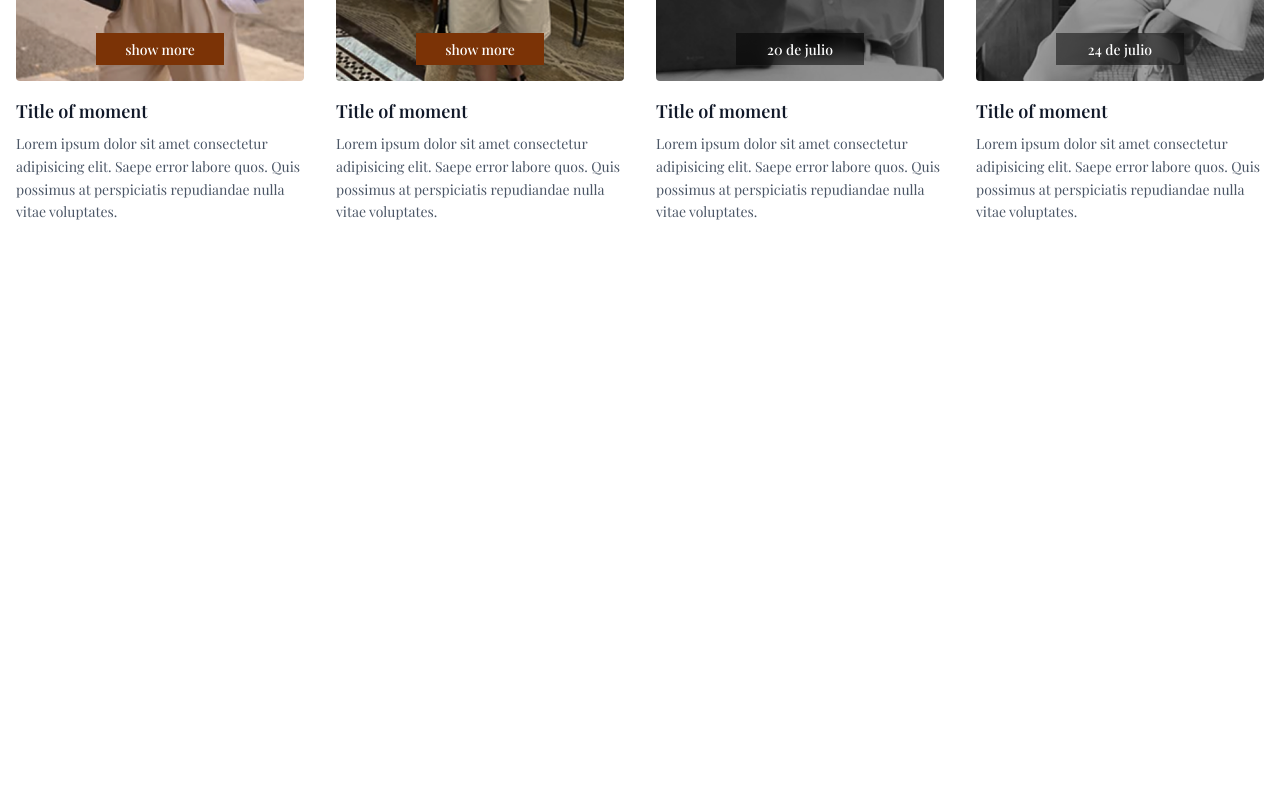
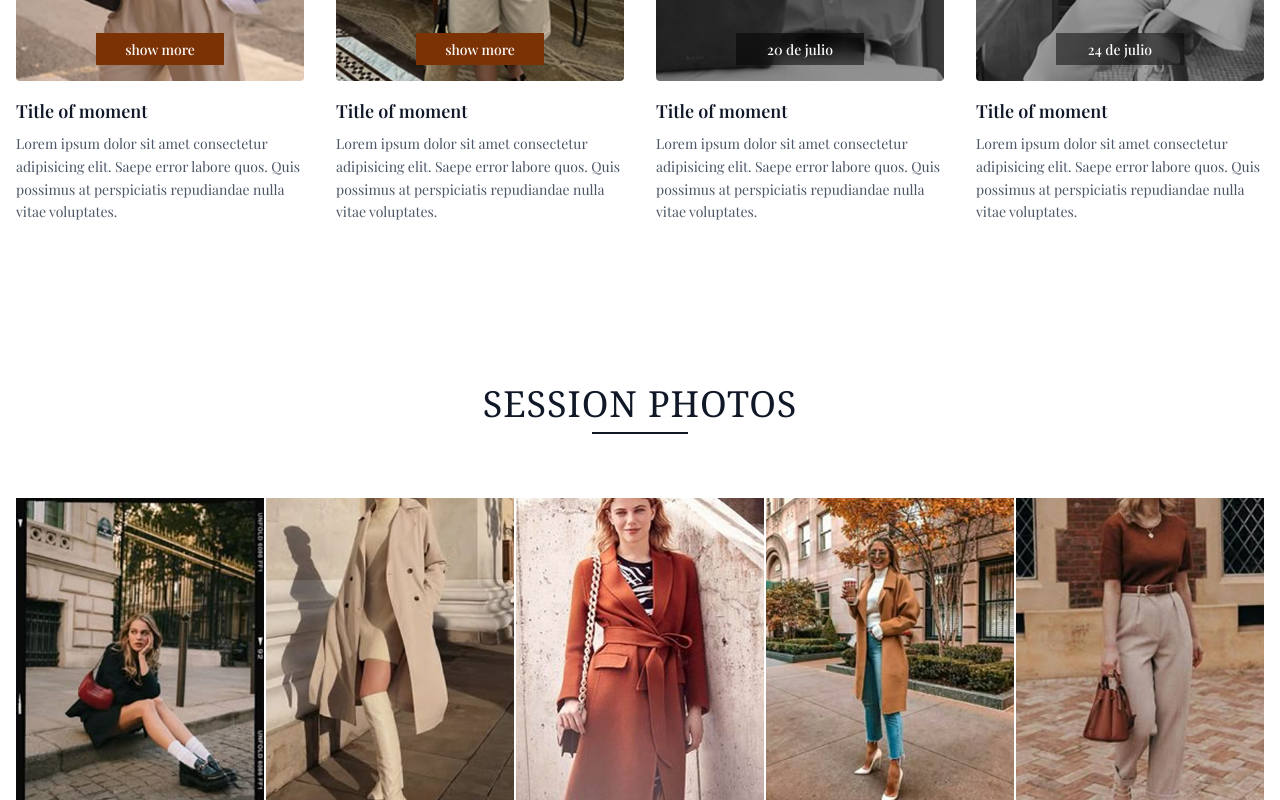
Before and after one commit to baenat/landing-page-studio-f, a React (Vite) app: page / in a window 1280 px wide. Shown: the part 2000-2800 px from the top of the page. Before the commit the page ends 2304 px from the top, so only its background shows below. Built offline with nearby package versions, Linux system fonts and the light colour scheme; a web font is replaced by a local one.

Commit message:
Implementa sección de galleria de fotos en app principal

```diff
--- a/src/App.tsx
+++ b/src/App.tsx
@@ -1,8 +1,10 @@
+import { GallerySection } from "./components/Gallery"
 import { MomentsSection } from "./components/Moments"
 import { Navigation } from "./components/Navigation"
 import { ProductsSection } from "./components/Products"
 import { Slider } from "./components/Slider"
 import { categories } from "./data/categories"
+import { galleryImages } from "./data/gallery"
 import { moments } from "./data/moments"
 import { products } from "./data/products"
 import { slides } from "./data/slides"
@@ -15,6 +17,7 @@ function App() {
       <Slider slides={slides} autoPlay interval={5000} />
       <ProductsSection products={products} />
       <MomentsSection moments={moments} />
+      <GallerySection gallery={galleryImages} />
     </div>
   )
 }
```
